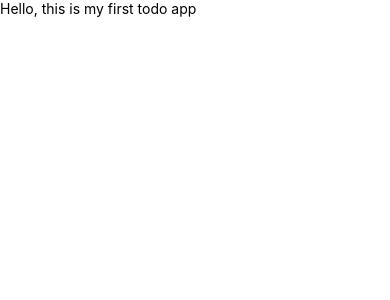
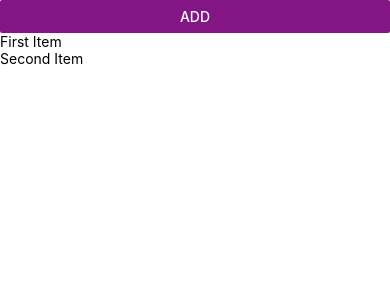
Before and after one commit to backbencherjigyasoo/todo_app, a React Native app: screen / in a window 390 px wide. Shown: the top 300 px of the page. Built offline with nearby package versions, Linux system fonts and the light colour scheme.

Commit message:
added a flat list

```diff
--- a/src/components/ListItems.jsx
+++ b/src/components/ListItems.jsx
@@ -1,5 +1,5 @@
 import React from 'react';
-import {Text, View} from 'react-native';
+import {Button, FlatList, Text, View} from 'react-native';
 
 // list of todo task
 // add button ==> input box and submit button
@@ -24,7 +24,14 @@ const list = [
 const ListItems = () => {
   return (
     <View>
-      <Text>Hello, this is my first todo app</Text>
+      {/* button should be designed in a proper way */}
+      <Button title="Add" color={'#841584'} />
+
+      {/* listings should be in a card */}
+      <FlatList
+        data={list}
+        renderItem={({item}) => <Text>{item.title}</Text>}
+      />
     </View>
   );
 };
```
